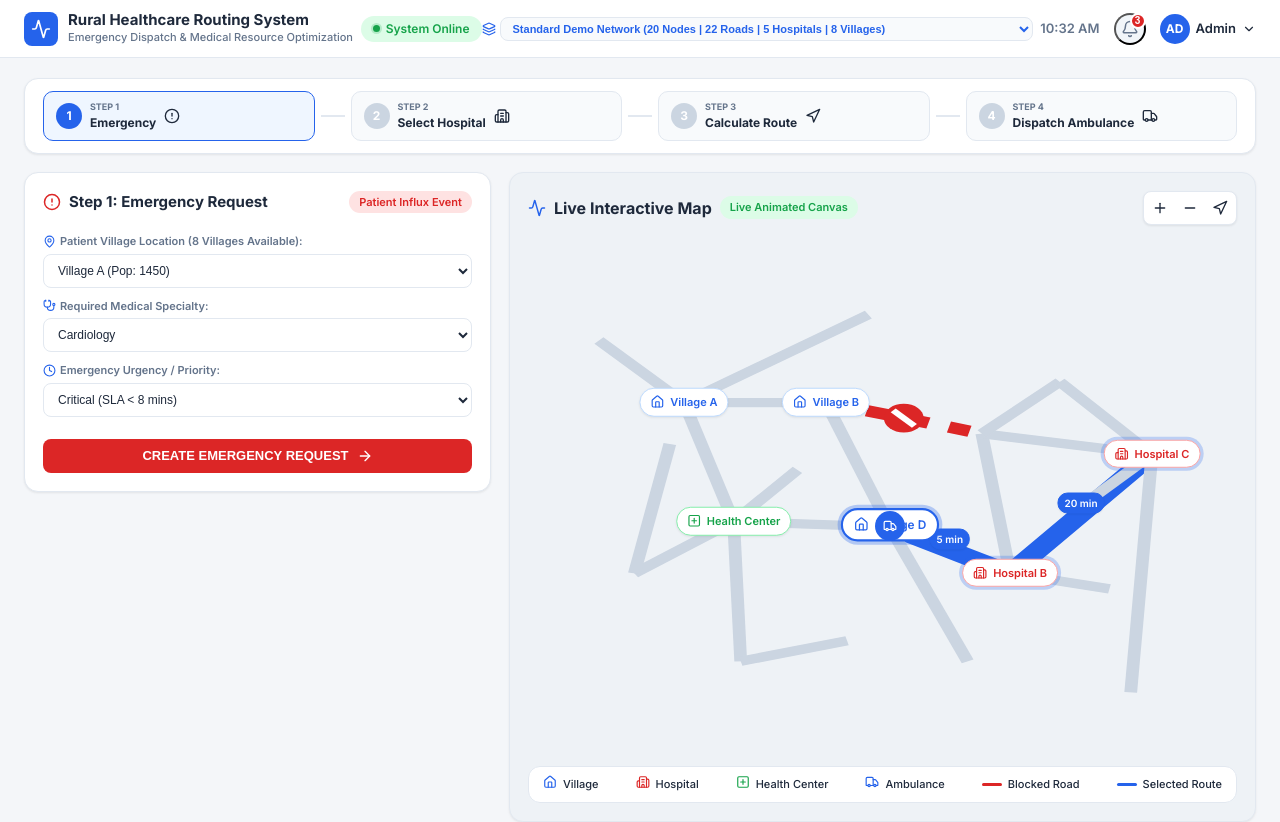
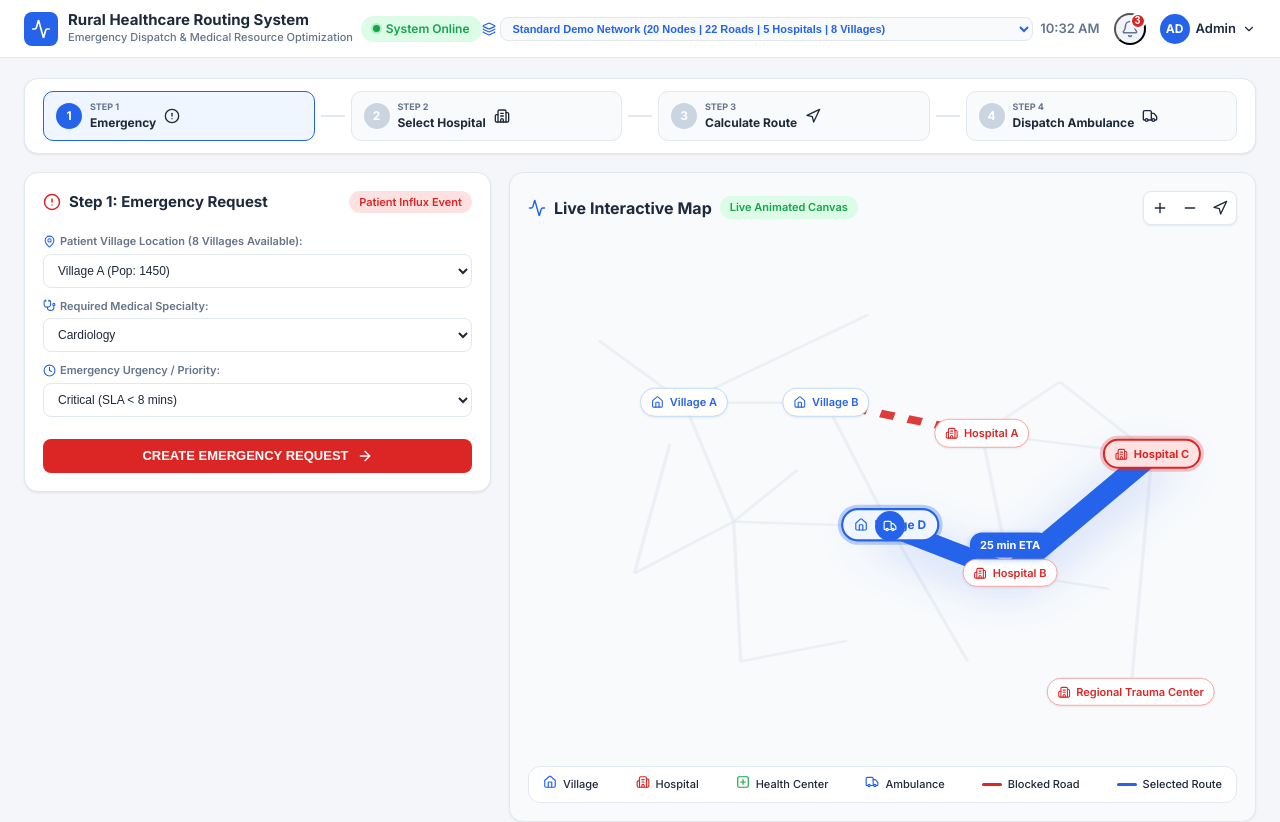
Before and after one commit to ayush06patil-oss/coderushayush, a React (Vite) app: page / in a window 1280 px wide. Shown: the top 822 px of the page. Built offline with nearby package versions, Linux system fonts and the light colour scheme.

Commit message:
feat: clean 50,000-node interactive map complete - smooth SVG polyline path, uncluttered intermediate waypoint dots, clean Start/End key location badges, and single midpoint travel time tag

```diff
--- a/src/components/Map.jsx
+++ b/src/components/Map.jsx
@@ -28,7 +28,7 @@ export default function Map({
   const [zoomLevel, setZoomLevel] = useState(1);
   const [activePopupNode, setActivePopupNode] = useState(null);
 
-  // Fast lookup dictionary using plain JS Object (to avoid shadowing window.Map constructor)
+  // Fast lookup dictionary using plain JS Object
   const nodeDict = useMemo(() => {
     const dict = {};
     if (Array.isArray(nodes)) {
@@ -44,53 +44,121 @@ export default function Map({
     return node ? { x: node.x, y: node.y } : { x: 50, y: 50 };
   };
 
-  // Determine if a road edge strictly belongs to consecutive pairs in calculatedPath
-  const isEdgeInCalculatedPath = (road) => {
-    if (!calculatedPath || calculatedPath.length < 2) return false;
-    for (let i = 0; i < calculatedPath.length - 1; i++) {
-      const u = calculatedPath[i];
-      const v = calculatedPath[i + 1];
-      if ((road.from === u && road.to === v) || (road.from === v && road.to === u)) {
-        return true;
+  // Construct continuous SVG polyline points string for active calculated path
+  const pathPolylinePoints = useMemo(() => {
+    if (!calculatedPath || calculatedPath.length < 2) return "";
+    return calculatedPath
+      .map(id => {
+        const pos = getNodePos(id);
+        return `${pos.x},${pos.y}`;
+      })
+      .join(" ");
+  }, [calculatedPath, nodeDict]);
+
+  // Intermediate path nodes for subtle SVG waypoint dots (excluding start/end)
+  const intermediateWaypoints = useMemo(() => {
+    if (!calculatedPath || calculatedPath.length <= 2) return [];
+    // Sample intermediate waypoints to avoid dense dot clutter on 100-node paths
+    const step = Math.max(1, Math.floor(calculatedPath.length / 25));
+    const waypoints = [];
+    for (let i = 1; i < calculatedPath.length - 1; i += step) {
+      const pos = getNodePos(calculatedPath[i]);
+      waypoints.push({ id: calculatedPath[i], ...pos });
     }
-    }
-    return false;
-  };
+    return waypoints;
+  }, [calculatedPath, nodeDict]);
 
-  // Filter nodes for map display
-  const displayNodes = useMemo(() => {
-    if (networkMode === "50k") {
-      const pathNodeSet = new Set(calculatedPath || []);
-      const sampleHospitals = Array.isArray(hospitals) ? hospitals.slice(0, 15) : [];
-      const sampleVillages = Array.isArray(villages) ? villages.slice(0, 15) : [];
-      const combined = [...sampleHospitals, ...sampleVillages];
+  // Midpoint coordinate of the active calculated route for clean single travel time tag
+  const routeMidpointPos = useMemo(() => {
+    if (!calculatedPath || calculatedPath.length < 2) return null;
+    const midIndex = Math.floor(calculatedPath.length / 2);
+    return getNodePos(calculatedPath[midIndex]);
+  }, [calculatedPath, nodeDict]);
 
-      const filtered = (nodes || []).filter(n => n && (pathNodeSet.has(n.id) || combined.some(c => c && (c.nearestNodeId === n.id || c.id === n.id))));
-      return filtered.slice(0, 80); // Cap displayed DOM badges for 60 FPS performance
-    }
-
-    // Standard mode: primary demo nodes
-    const primaryScenarioNodeIds = ["node_v_a", "node_v_b", "node_v_d", "node_h_b", "node_h_c", "node_hc_1"];
-    return (nodes || []).filter(n => n && (primaryScenarioNodeIds.includes(n.id) || (calculatedPath || []).includes(n.id)));
-  }, [networkMode, nodes, hospitals, villages, calculatedPath]);
-
-  // Sample road edges for SVG network mesh background
-  const displayRoads = useMemo(() => {
-    if (!Array.isArray(roads)) return [];
-    if (networkMode === "50k") {
+  // Total travel time estimation along calculated path
+  const totalRouteTravelTime = useMemo(() => {
+    if (!calculatedPath || calculatedPath.length < 2 || !Array.isArray(roads)) return 25;
     const pathEdgeSet = new Set();
-      if (calculatedPath && calculatedPath.length >= 2) {
     for (let i = 0; i < calculatedPath.length - 1; i++) {
       pathEdgeSet.add(`${calculatedPath[i]}_${calculatedPath[i+1]}`);
       pathEdgeSet.add(`${calculatedPath[i+1]}_${calculatedPath[i]}`);
     }
+    let totalTime = 0;
+    roads.forEach(r => {
+      if (r && pathEdgeSet.has(`${r.from}_${r.to}`)) {
+        totalTime += (r.travelTime || 5);
+      }
+    });
+    return totalTime > 0 ? totalTime : 25;
+  }, [calculatedPath, roads]);
+
+  // Key Facility Badges (HTML Pill Overlay) — ONLY key named facilities, NO intermediate "Node 15031" pills!
+  const displayBadges = useMemo(() => {
+    if (!Array.isArray(nodes)) return [];
+
+    const keyBadges = [];
+
+    // 1. Origin Node Badge (Start of Route)
+    if (calculatedPath && calculatedPath.length > 0) {
+      const startId = calculatedPath[0];
+      const startNode = nodeDict[startId];
+      if (startNode) {
+        keyBadges.push({
+          ...startNode,
+          badgeLabel: startNode.name.startsWith("Node ") ? "Origin Emergency" : startNode.name,
+          isOrigin: true
+        });
+      }
     }
 
-      const sampleStep = Math.max(1, Math.floor(roads.length / 400));
-      return roads.filter((r, idx) => r && (idx % sampleStep === 0 || pathEdgeSet.has(`${r.from}_${r.to}`)));
+    // 2. Target Node Badge (Destination Hospital)
+    if (calculatedPath && calculatedPath.length > 1) {
+      const targetId = calculatedPath[calculatedPath.length - 1];
+      const targetNode = nodeDict[targetId];
+      if (targetNode) {
+        keyBadges.push({
+          ...targetNode,
+          badgeLabel: targetNode.name.startsWith("Node ") ? "Destination Hospital" : targetNode.name,
+          isDestination: true
+        });
       }
-    return roads;
-  }, [networkMode, roads, calculatedPath]);
+    }
+
+    // 3. Named Demo Hospitals & Key Villages
+    const primaryDemoIds = ["node_v_a", "node_v_b", "node_v_d", "node_h_a", "node_h_b", "node_h_c", "node_h_e"];
+    nodes.forEach(n => {
+      if (n && primaryDemoIds.includes(n.id) && !keyBadges.some(b => b.id === n.id)) {
+        keyBadges.push({
+          ...n,
+          badgeLabel: n.name
+        });
+      }
+    });
+
+    // 4. In 50k mode, add top named hospitals and villages
+    if (networkMode === "50k") {
+      (hospitals || []).slice(0, 5).forEach(h => {
+        const node = nodeDict[h.nearestNodeId || h.id] || h;
+        if (node && !keyBadges.some(b => b.id === node.id)) {
+          keyBadges.push({
+            ...node,
+            name: h.name,
+            badgeLabel: h.name,
+            type: "hospital"
+          });
+        }
+      });
+    }
+
+    return keyBadges;
+  }, [networkMode, nodes, hospitals, calculatedPath, nodeDict]);
+
+  // Sample road edges for background grid mesh (faint lines)
+  const backgroundRoads = useMemo(() => {
+    if (!Array.isArray(roads)) return [];
+    const sampleStep = networkMode === "50k" ? Math.max(1, Math.floor(roads.length / 300)) : 1;
+    return roads.filter((r, idx) => r && idx % sampleStep === 0);
+  }, [networkMode, roads]);
 
   const handleNodeClick = (node) => {
     setActivePopupNode(node);
@@ -126,77 +194,78 @@ export default function Map({
       </div>
 
       <div className="map-viewport" style={{ transform: `scale(${zoomLevel})` }}>
-        {/* SVG Network Mesh Canvas */}
+        {/* SVG Network Mesh & Smooth Route Canvas */}
         <svg className="map-svg-canvas" viewBox="0 0 100 100" preserveAspectRatio="none">
-          {displayRoads.map((road) => {
+          {/* Layer 1: Background Road Network Grid Mesh (Faint, uncluttered) */}
+          {backgroundRoads.map((road) => {
             if (!road) return null;
             const from = getNodePos(road.from);
             const to = getNodePos(road.to);
             if (!from.x || !to.x) return null;
 
-            const isPathEdge = isEdgeInCalculatedPath(road);
-
-            let strokeClass = "road-line-normal";
-            if (road.blocked) strokeClass = "road-line-blocked";
-            else if (isPathEdge) strokeClass = "road-line-selected";
-
             return (
-              <g key={road.id || `road_${Math.random()}`}>
               <line
+                key={road.id || `bg_road_${Math.random()}`}
                 x1={from.x}
                 y1={from.y}
                 x2={to.x}
                 y2={to.y}
-                  className={strokeClass}
+                stroke={road.blocked ? "#DC2626" : "#E2E8F0"}
+                strokeWidth={road.blocked ? "1.5" : "0.5"}
+                strokeDasharray={road.blocked ? "2,2" : "none"}
+                opacity={road.blocked ? "0.9" : "0.5"}
               />
-
-                {/* Blocked Road Warning Marker */}
-                {road.blocked && (
-                  <g transform={`translate(${(from.x + to.x) / 2}, ${(from.y + to.y) / 2})`}>
-                    <circle r="2.8" fill="#DC2626" />
-                    <line x1="-1.5" y1="-1.5" x2="1.5" y2="1.5" stroke="#FFFFFF" strokeWidth="1" />
-                  </g>
-                )}
-              </g>
-            );
-          })}
-        </svg>
-
-        {/* Travel Time Labels for Active Route Edges */}
-        {displayRoads.map((road) => {
-          if (!road) return null;
-          const isPathEdge = isEdgeInCalculatedPath(road);
-          if (!isPathEdge) return null;
-
-          const from = getNodePos(road.from);
-          const to = getNodePos(road.to);
-          if (!from.x || !to.x) return null;
-
-          const midX = (from.x + to.x) / 2;
-          const midY = (from.y + to.y) / 2 - 2;
-
-          return (
-            <div
-              key={`label_${road.id}`}
-              className="map-time-label active-path-label"
-              style={{ left: `${midX}%`, top: `${midY}%` }}
-            >
-              {road.travelTime || 5} min
-            </div>
             );
           })}
 
-        {/* HTML Node Badges */}
-        {displayNodes.map((node) => {
+          {/* Layer 2: Smooth Active A* Route Path Polyline (#2563EB, 3.5px, glow) */}
+          {pathPolylinePoints && (
+            <polyline
+              points={pathPolylinePoints}
+              fill="none"
+              stroke="#2563EB"
+              strokeWidth="3.5"
+              strokeLinecap="round"
+              strokeLinejoin="round"
+              className="active-route-polyline"
+            />
+          )}
+
+          {/* Layer 3: Subtle Waypoint Dots for Intermediate Route Nodes */}
+          {intermediateWaypoints.map((pt) => (
+            <circle
+              key={`dot_${pt.id}`}
+              cx={pt.x}
+              cy={pt.y}
+              r="1.2"
+              fill="#2563EB"
+              stroke="#FFFFFF"
+              strokeWidth="0.4"
+            />
+          ))}
+        </svg>
+
+        {/* Clean Single Travel Time Tag at Route Midpoint */}
+        {routeMidpointPos && (
+          <div
+            className="map-time-label active-path-label midpoint-time-tag"
+            style={{ left: `${routeMidpointPos.x}%`, top: `${routeMidpointPos.y - 3}%` }}
+          >
+            {totalRouteTravelTime} min ETA
+          </div>
+        )}
+
+        {/* Key Location HTML Pill Badges (Start Village, Target Hospital, Key Demo Facilities ONLY) */}
+        {displayBadges.map((node) => {
           if (!node) return null;
-          let nodeIcon = <Home size={14} />;
+          let nodeIcon = <Home size={13} />;
           let nodeClass = "node-badge village";
 
-          if (node.type === "hospital") {
-            nodeIcon = <Building2 size={14} />;
+          if (node.type === "hospital" || node.isDestination) {
+            nodeIcon = <Building2 size={13} />;
             nodeClass = "node-badge hospital";
           } else if (node.type === "health_center") {
-            nodeIcon = <PlusSquare size={14} />;
+            nodeIcon = <PlusSquare size={13} />;
             nodeClass = "node-badge health-center";
           }
 
@@ -205,13 +274,13 @@ export default function Map({
 
           return (
             <div
-              key={node.id}
-              className={`${nodeClass} ${isSelected ? 'selected-node-highlight' : ''} ${isInPath ? 'in-path-node' : ''}`}
+              key={`badge_${node.id}`}
+              className={`${nodeClass} ${isSelected ? 'selected-node-highlight' : ''} ${isInPath ? 'in-path-node' : ''} ${node.isOrigin ? 'origin-badge' : ''} ${node.isDestination ? 'destination-badge' : ''}`}
               style={{ left: `${node.x}%`, top: `${node.y}%` }}
               onClick={() => handleNodeClick(node)}
             >
               <span className="node-badge-icon">{nodeIcon}</span>
-              <span className="node-badge-text">{node.name}</span>
+              <span className="node-badge-text">{node.badgeLabel || node.name}</span>
             </div>
           );
         })}
@@ -229,7 +298,7 @@ export default function Map({
             id: "amb_02",
             name: "Ambulance #02",
             type: "ambulance",
-            details: isAmbulanceDispatched ? "En Route on active 50k graph path" : "Stationed at origin"
+            details: isAmbulanceDispatched ? "En Route on active route path" : "Stationed at origin"
           })}
         >
           <Truck size={14} />
--- a/src/index.css
+++ b/src/index.css
@@ -1006,7 +1006,7 @@ body {
 
 /* Map Component Styles — Sticky & Viewport-Constrained */
 .map-card {
-  background-color: #EEF2F6;
+  background-color: #F8FAFC;
   border: 1px solid var(--border-color);
   border-radius: var(--radius-card);
   padding: 18px;
@@ -1077,29 +1077,24 @@ body {
   pointer-events: none;
 }
 
-.road-line-normal { stroke: #CBD5E1; stroke-width: 1.8; }
-.road-line-selected { stroke: var(--primary-blue); stroke-width: 3.2; stroke-linecap: round; }
-.road-line-blocked { stroke: var(--danger-red); stroke-width: 2.2; stroke-dasharray: 3,3; }
+.active-route-polyline {
+  stroke-dasharray: none;
+  filter: drop-shadow(0px 2px 4px rgba(37, 99, 235, 0.3));
+}
 
-.map-time-label {
+.midpoint-time-tag {
   position: absolute;
-  background-color: white;
-  border: 1px solid var(--border-color);
-  padding: 2px 6px;
-  border-radius: 10px;
-  font-size: 10px;
-  font-weight: 600;
-  color: var(--text-muted);
-  transform: translate(-50%, -50%);
-  box-shadow: 0 1px 2px rgba(0,0,0,0.06);
+  transform: translate(-50%, -100%);
+  background-color: var(--primary-blue);
+  color: white;
+  padding: 4px 10px;
+  border-radius: 12px;
+  font-size: 11px;
+  font-weight: 700;
+  box-shadow: 0 2px 6px rgba(37, 99, 235, 0.4);
+  z-index: 15;
   pointer-events: none;
   white-space: nowrap;
-}
-
-.map-time-label.active-path-label {
-  background-color: var(--primary-blue);
-  color: white;
-  border-color: var(--primary-blue);
 }
 
 .node-badge {
@@ -1126,14 +1121,28 @@ body {
   box-shadow: var(--shadow-md);
 }
 
+.node-badge.origin-badge {
+  border: 2px solid var(--primary-blue) !important;
+  background-color: #EFF6FF;
+  color: var(--primary-blue);
+  font-weight: 700;
+  box-shadow: 0 0 0 3px rgba(37, 99, 235, 0.25);
+  z-index: 12;
+}
+
+.node-badge.destination-badge {
+  border: 2px solid var(--danger-red) !important;
+  background-color: #FEE2E2;
+  color: var(--danger-red);
+  font-weight: 700;
+  box-shadow: 0 0 0 3px rgba(220, 38, 38, 0.25);
+  z-index: 12;
+}
+
 .node-badge.selected-node-highlight {
   border: 2px solid var(--primary-blue) !important;
   box-shadow: 0 0 0 3px rgba(37, 99, 235, 0.3) !important;
   transform: translate(-50%, -55%) scale(1.08);
-}
-
-.node-badge.in-path-node {
-  box-shadow: 0 0 0 3px rgba(37, 99, 235, 0.25);
 }
 
 .node-badge.village { color: var(--primary-blue); border-color: #BFDBFE; }
@@ -1155,14 +1164,14 @@ body {
   justify-content: center;
   box-shadow: 0 0 0 4px rgba(37, 99, 235, 0.25);
   cursor: pointer;
-  z-index: 8;
+  z-index: 18;
   animation: pulse-ring 2s infinite;
 }
 
 .map-ambulance-marker.dispatched-active {
   background-color: var(--purple-accent);
   box-shadow: 0 0 0 5px rgba(124, 58, 237, 0.35);
-  z-index: 15;
+  z-index: 20;
 }
 
 @keyframes pulse-ring {
@@ -1178,7 +1187,7 @@ body {
   padding: 12px 14px;
   border: 1px solid var(--border-color);
   box-shadow: var(--shadow-md);
-  z-index: 20;
+  z-index: 25;
   width: 220px;
   font-size: 12px;
 }
```
Also changed, not shown: scratch/test_clean_map_render.js (added, +47 -0 lines). Lines whose indentation alone changed are shown as unchanged.
